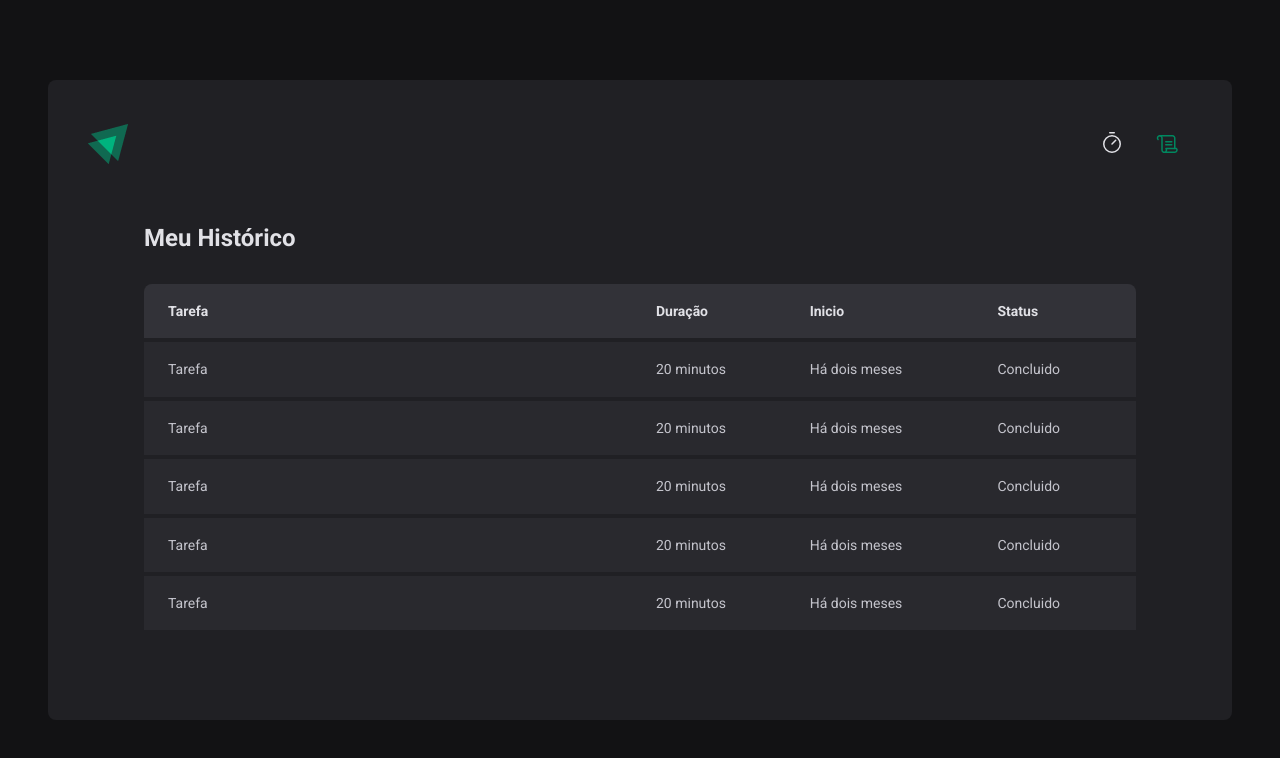
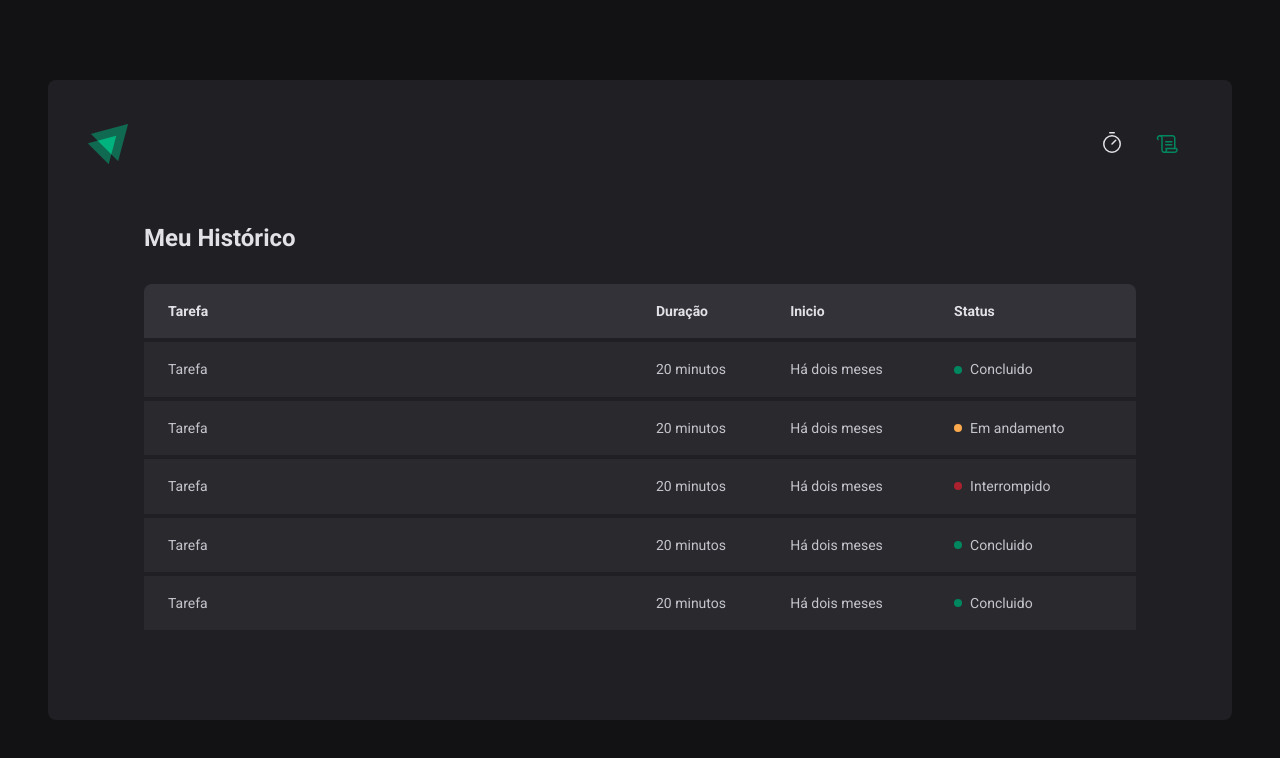
Before and after one commit to mateuscesarglima/react-ignite-timer, a React (Vite) app: page /history in a window 1280 px wide. Shown: the top 758 px of the page. Built offline with nearby package versions, Linux system fonts and the light colour scheme.

Commit message:
feat(IGNITE-TIMER-8): Add status

```diff
--- a/src/containers/History/index.tsx
+++ b/src/containers/History/index.tsx
@@ -1,4 +1,4 @@
-import { HistoryContainer, HistoryList } from "./styles";
+import { HistoryContainer, HistoryList, Status } from "./styles";
 
 export const History = () => {
   return (
@@ -19,31 +19,41 @@
               <td>Tarefa</td>
               <td>20 minutos</td>
               <td>Há dois meses</td>
-              <td>Concluido</td>
+              <td>
+                <Status statusColor="green">Concluido</Status>
+              </td>
             </tr>
             <tr>
               <td>Tarefa</td>
               <td>20 minutos</td>
               <td>Há dois meses</td>
-              <td>Concluido</td>
+              <td>
+                <Status statusColor="yellow">Em andamento</Status>
+              </td>
             </tr>
             <tr>
               <td>Tarefa</td>
               <td>20 minutos</td>
               <td>Há dois meses</td>
-              <td>Concluido</td>
+              <td>
+                <Status statusColor="red">Interrompido</Status>
+              </td>
             </tr>
             <tr>
               <td>Tarefa</td>
               <td>20 minutos</td>
               <td>Há dois meses</td>
-              <td>Concluido</td>
+              <td>
+                <Status statusColor="green">Concluido</Status>
+              </td>
             </tr>
             <tr>
               <td>Tarefa</td>
               <td>20 minutos</td>
               <td>Há dois meses</td>
-              <td>Concluido</td>
+              <td>
+                <Status statusColor="green">Concluido</Status>
+              </td>
             </tr>
           </tbody>
         </table>
--- a/src/containers/History/styles.ts
+++ b/src/containers/History/styles.ts
@@ -59,3 +59,27 @@
     }
   }
 `;
+
+const STATUS_COLORS = {
+  yellow: "yellow-500",
+  green: "green-500",
+  red: "red-500",
+} as const;
+
+interface IStatusProps {
+  statusColor: keyof typeof STATUS_COLORS;
+}
+
+export const Status = styled.span<IStatusProps>`
+  display: flex;
+  align-items: center;
+  gap: 0.5rem;
+
+  &::before {
+    content: "";
+    width: 0.5rem;
+    height: 0.5rem;
+    border-radius: 50%;
+    background: ${(props) => props.theme[STATUS_COLORS[props.statusColor]]};
+  }
+`;
```
